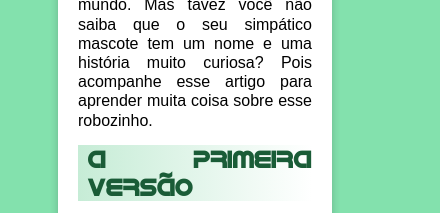
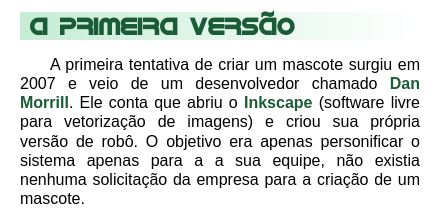
Before and after one commit to brunograf/HTML-CSS, a plain HTML site: page Desafios/D10/index.html in a window 390 px wide. Shown: the part 436-649 px from the top of the page, 440 px wide, since content can reach past the window. Drawn offline with Linux system fonts and the light colour scheme.

Commit message:
Corrigindo responsividade

```diff
--- a/Desafios/D10/style.css
+++ b/Desafios/D10/style.css
@@ -85,7 +85,8 @@ main {
     background-color: white;
     box-shadow: 0 4px 8px rgba(0, 0, 0, 0.2);
     border-radius: 8px;
-    width: 60%;
+    min-width: 400px;
+    max-width: 800px;
     margin: 20px auto;
     margin-bottom: 20px;
 }
```
